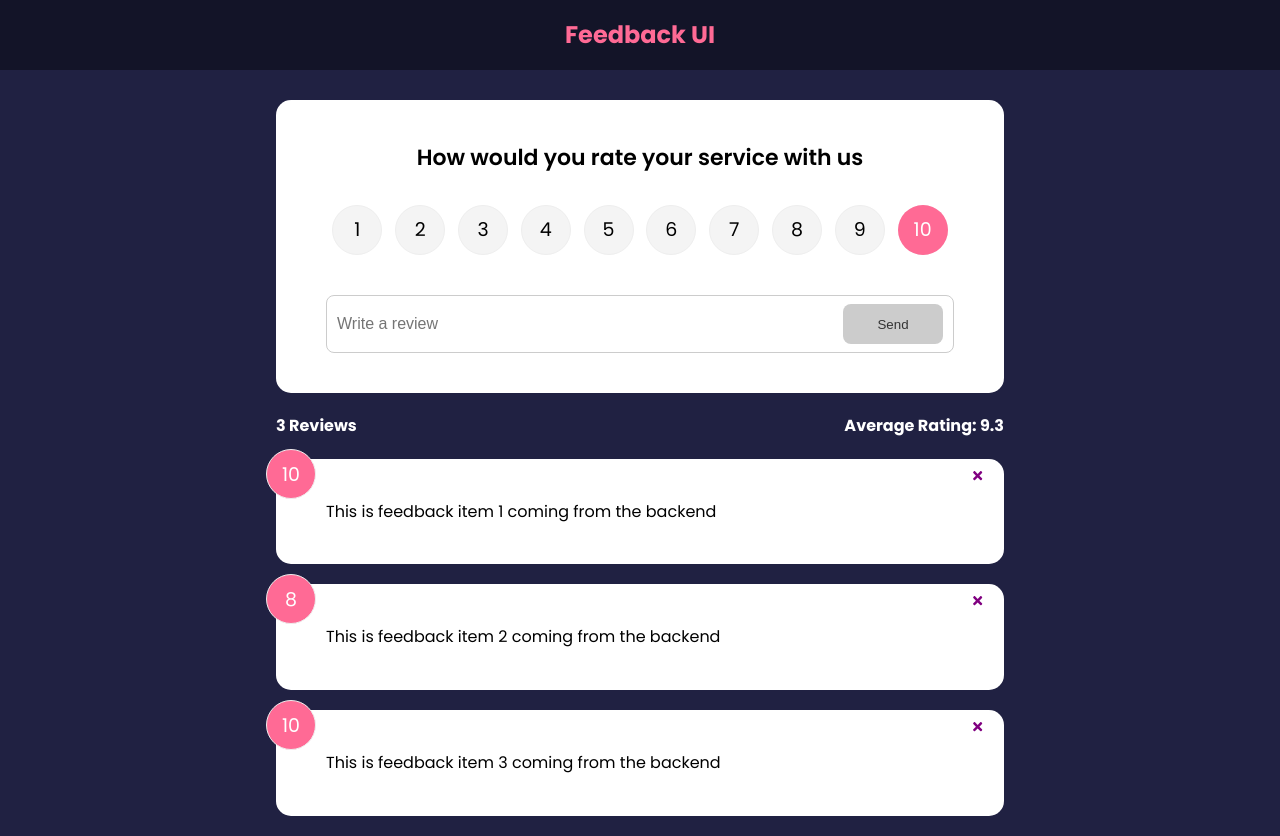
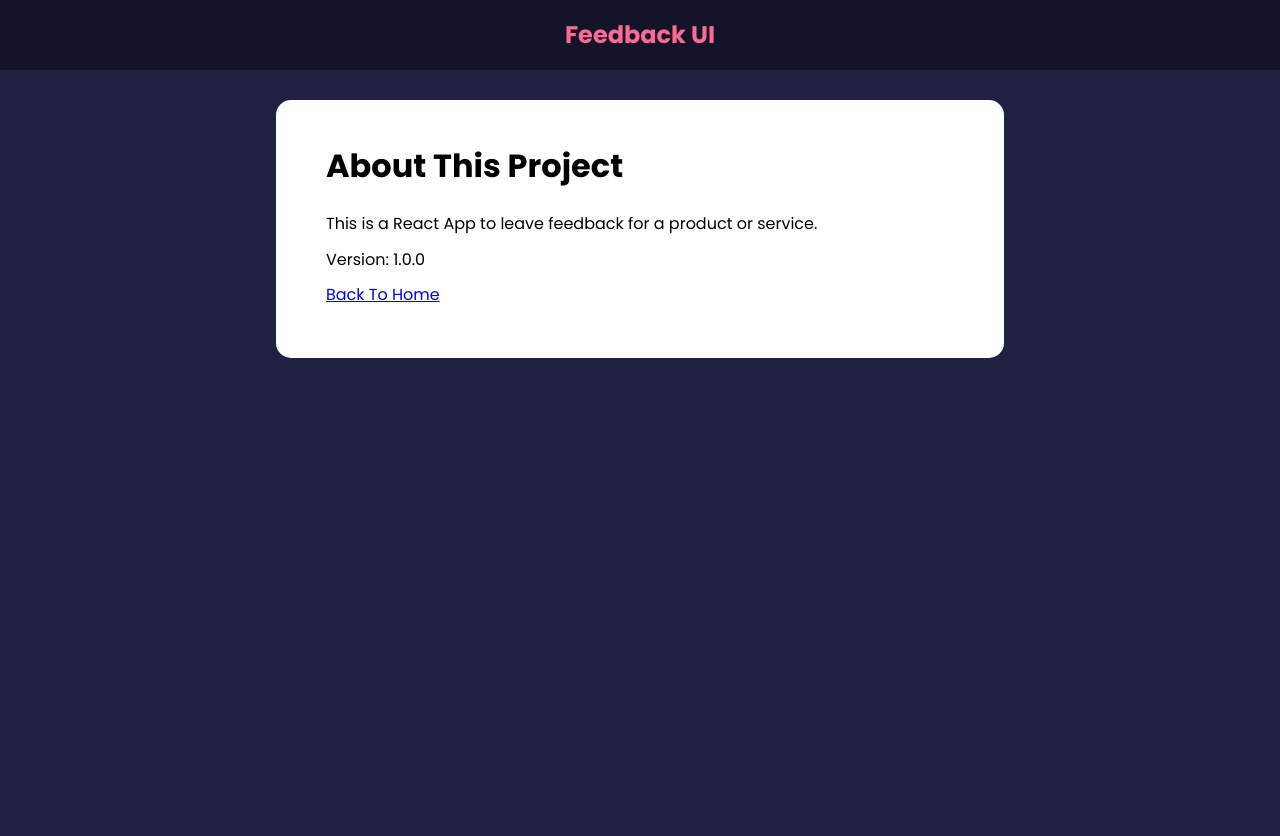
Before and after one commit to NoraldenElhouni/feedback-app, a React (Create React App) app: page /about in a window 1280 px wide. After the commit the page ends 800 px from the top, so only its background shows below. Built offline with nearby package versions, Linux system fonts and the light colour scheme.

Commit message:
React router

```diff
--- a/package.json
+++ b/package.json
@@ -11,6 +11,7 @@
     "react-dom": "^18.2.0",
     "react-icon": "^1.0.0",
     "react-icons": "^4.10.1",
+    "react-router-dom": "^6.15.0",
     "react-scripts": "^2.1.3",
     "uuid": "^9.0.0",
     "web-vitals": "^2.1.4"
--- a/src/App.js
+++ b/src/App.js
@@ -1,10 +1,12 @@
 import { v4 as uuidv4 } from "uuid";
+import { BrowserRouter as Router, Route, Routes } from "react-router-dom";
 import { useState } from "react";
 import React from "react";
 import Header from "./components/Header";
 import FeedbackList from "./components/FeedbackList";
 import FeedbackStats from "./components/FeedbackStats";
 import FeedbackForm from "./components/FeedbackForm";
+import AboutPage from "./pages/AboutPage";
 import FeedbackData from "./data/FeedbackData";
 
 function App() {
@@ -22,14 +24,28 @@
   };
 
   return (
-    <>
+    <Router>
       <Header />
       <div className="container">
-        <FeedbackForm handelAdd={addFeedback} />
-        <FeedbackStats feedback={feedback} />
-        <FeedbackList feedback={feedback} handelDelete={deleteFeedback} />
+        <Routes>
+          <Route
+            exact
+            path="/"
+            element={
+              <>
+                <FeedbackForm handelAdd={addFeedback} />
+                <FeedbackStats feedback={feedback} />
+                <FeedbackList
+                  feedback={feedback}
+                  handelDelete={deleteFeedback}
+                />
+              </>
+            }
+          ></Route>
+          <Route path="/about" element={<AboutPage />} />
+        </Routes>
       </div>
-    </>
+    </Router>
   );
 }
 
--- /dev/null
+++ b/src/pages/AboutPage.jsx
@@ -0,0 +1,19 @@
+import React from "react";
+import Card from "../components/shared/Card";
+
+function AboutPage() {
+  return (
+    <Card>
+      <div className="about">
+        <h1>About This Project</h1>
+        <p>This is a React App to leave feedback for a product or service.</p>
+        <p>Version: 1.0.0</p>
+        <p>
+          <a href="/">Back To Home</a>
+        </p>
+      </div>
+    </Card>
+  );
+}
+
+export default AboutPage;
```
Also changed, not shown: 1 other file (tests, documents, lock files or other folders).
